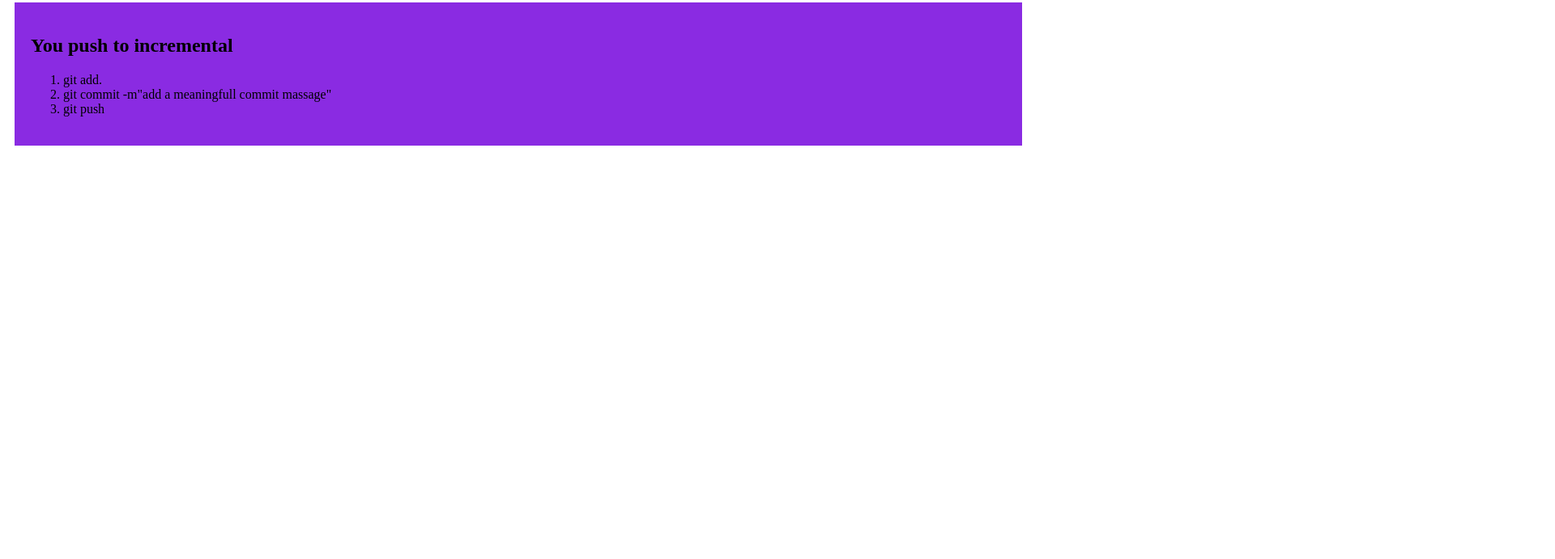
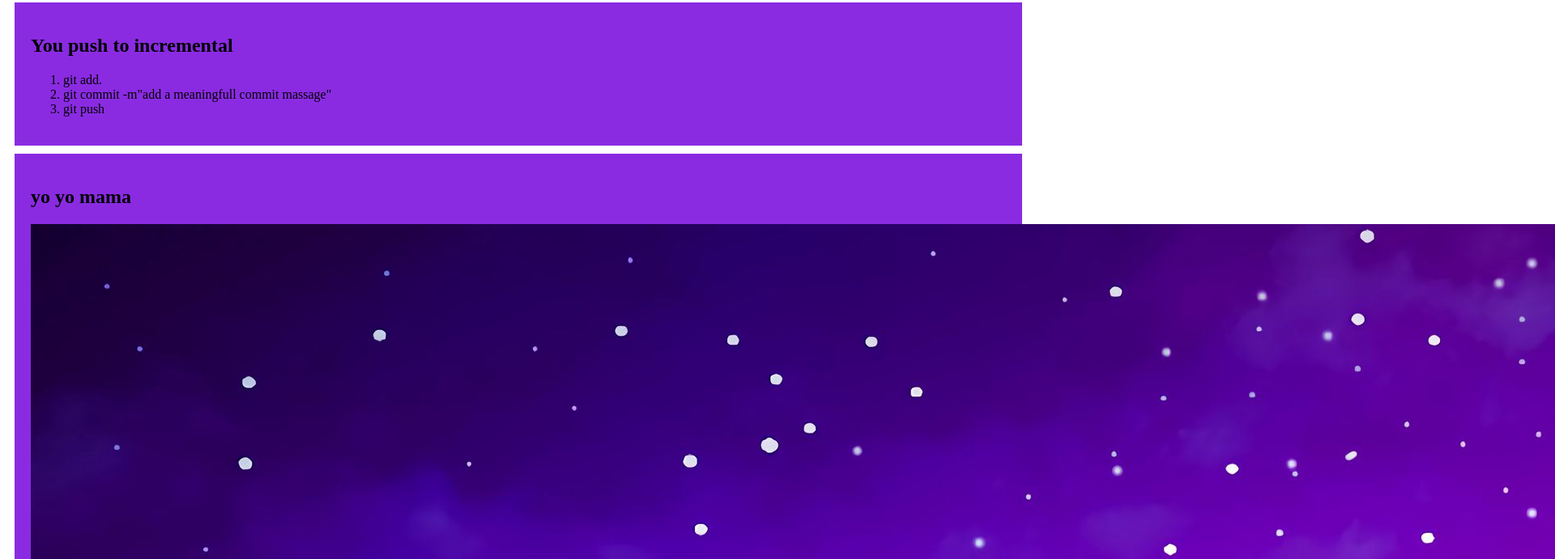
Before and after one commit to Sudipto-Acharjee-Dhrubo/github-repo, a plain HTML site: page index.html in a window 1280 px wide. Shown: the part 437-1128 px from the top of the page at 81% size, 1920 px wide, since content can reach past the window. Before the commit the page ends 800 px from the top, so only its background shows below. Drawn offline with Linux system fonts and the light colour scheme.

Commit message:
image added also

```diff
--- a/index.html
+++ b/index.html
@@ -5,6 +5,7 @@
     <meta name="viewport" content="width=device-width, initial-scale=1.0">
     <title>First github report</title>
     <link rel="stylesheet" href="styles/blog.css">
+
 </head>
 <body>
     <div>
@@ -34,5 +35,9 @@
                <li>git push</li>
         </ol>
     </div>
+    <div>
+        <h2>yo yo mama</h2>
+        <img src="image\astronaut_ring_neon_156673_3840x2400.jpg" alt="not found">
+    </div>
 </body>
 </html>
--- a/styles/blog.css
+++ b/styles/blog.css
@@ -2,4 +2,5 @@ div{
     background-color: blueviolet;
 padding: 20px;
 margin: 10px;
+
 }
```
Also changed, not shown: image/astronaut_ring_neon_156673_3840x2400.jpg (added).
